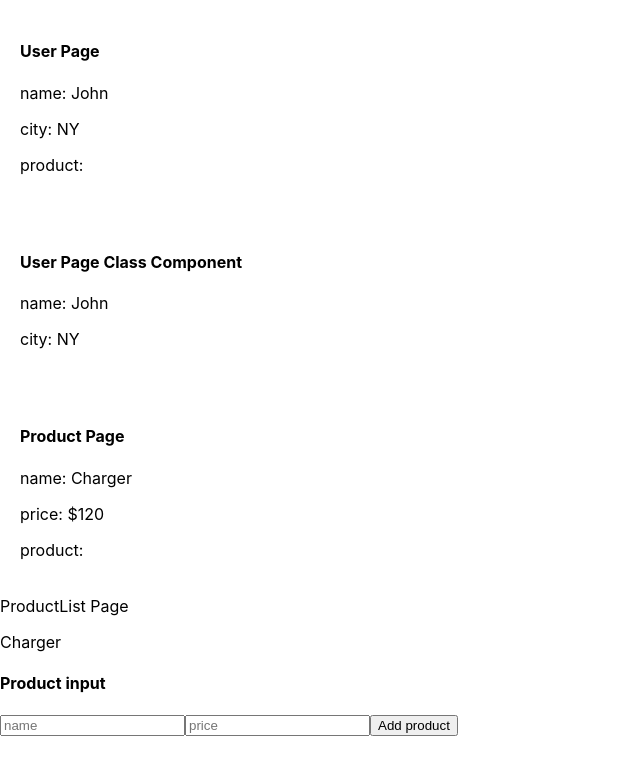
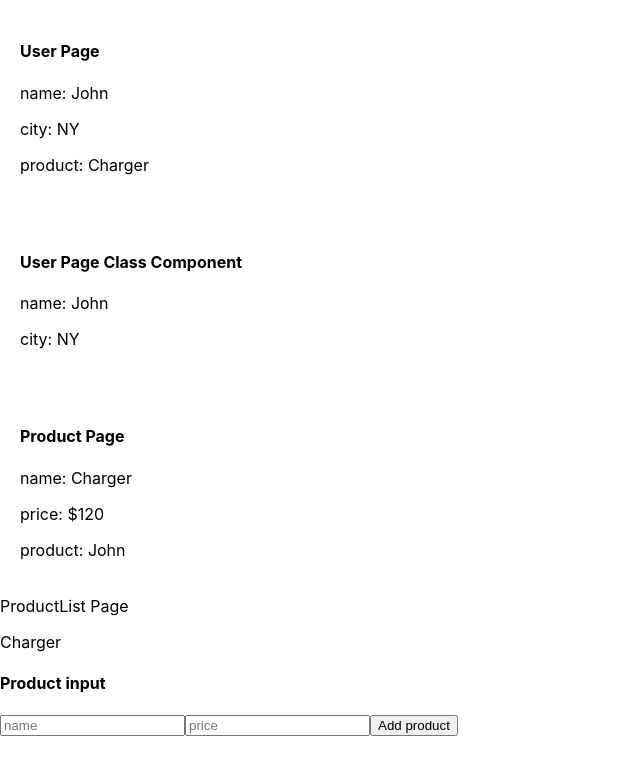
Before and after one commit to i-am-arav/react-context, a React (Create React App) app: page / in a window 1280 px wide. Shown: the top 774 px of the page, without its empty margins (0-640 px from the left). Built offline with nearby package versions, Linux system fonts and the light colour scheme.

Commit message:
refactoring and in working condition

```diff
--- a/src/App.js
+++ b/src/App.js
@@ -1,24 +1,22 @@
 import React from "react";
-import User from "./User";
-import UserClassComponent from "./UserClassComponent";
+import User from "./components/User";
+import UserClassComponent from "./components/UserClassComponent";
 import ProductContextProvider from "./context/ProductContext";
-import Product from "./Product";
-import ProductList from "./ProductList";
-
-export const UserContext = React.createContext();
-const user = { name: "John", city: "NY" };
+import Product from "./components/Product";
+import ProductList from "./components/ProductList";
+import UserContextProvider from "./context/UserContext";
 
 const App = () => {
   return (
     <>
-      <UserContext.Provider value={user}>
-        <User />
-        <UserClassComponent />
-      </UserContext.Provider>
-      <ProductContextProvider>
-        <Product />
-        <ProductList />
-      </ProductContextProvider>
+      <UserContextProvider>
+        <ProductContextProvider>
+          <User />
+          <UserClassComponent />
+          <Product />
+          <ProductList />
+        </ProductContextProvider>
+      </UserContextProvider>
     </>
   );
 };
--- a/src/Product.jsx
+++ b/src/components/Product.jsx
@@ -1,6 +1,6 @@
 import React, { useContext } from "react";
-import { UserContext } from "./App";
-import { ProductContext } from "./context/ProductContext";
+import { UserContext } from "../context/UserContext";
+import { ProductContext } from "../context/ProductContext";
 
 const Product = () => {
   const product = useContext(ProductContext);
--- a/src/ProductList.jsx
+++ b/src/components/ProductList.jsx
@@ -1,7 +1,7 @@
 import React from "react";
 import { useState } from "react";
 import { useContext } from "react";
-import { ProductListContext } from "./context/ProductContext";
+import { ProductListContext } from "../context/ProductContext";
 
 const ProductList = () => {
   const [products, setProducts] = useContext(ProductListContext);
--- a/src/User.jsx
+++ b/src/components/User.jsx
@@ -1,6 +1,6 @@
 import React, {useContext} from 'react'
-import { UserContext } from './App'
-import { ProductContext } from './context/ProductContext';
+import { ProductContext } from '../context/ProductContext';
+import { UserContext } from '../context/UserContext';
 
 const User = () => {
   const user = useContext(UserContext);
--- a/src/UserClassComponent.jsx
+++ b/src/components/UserClassComponent.jsx
@@ -1,5 +1,5 @@
 import React, { Component } from "react";
-import { UserContext } from "./App";
+import { UserContext } from "../context/UserContext";
 
 export default class UserClassComponent extends Component {
   render() {
--- /dev/null
+++ b/src/context/UserContext.js
@@ -0,0 +1,14 @@
+import React from 'react'
+
+export const UserContext = React.createContext();
+
+const UserContextProvider = ({children}) => {
+    const user = {name: 'John', city:'NY'}
+  return (
+    <UserContext.Provider value={user}>
+        {children}
+    </UserContext.Provider>
+  )
+}
+
+export default UserContextProvider
```
